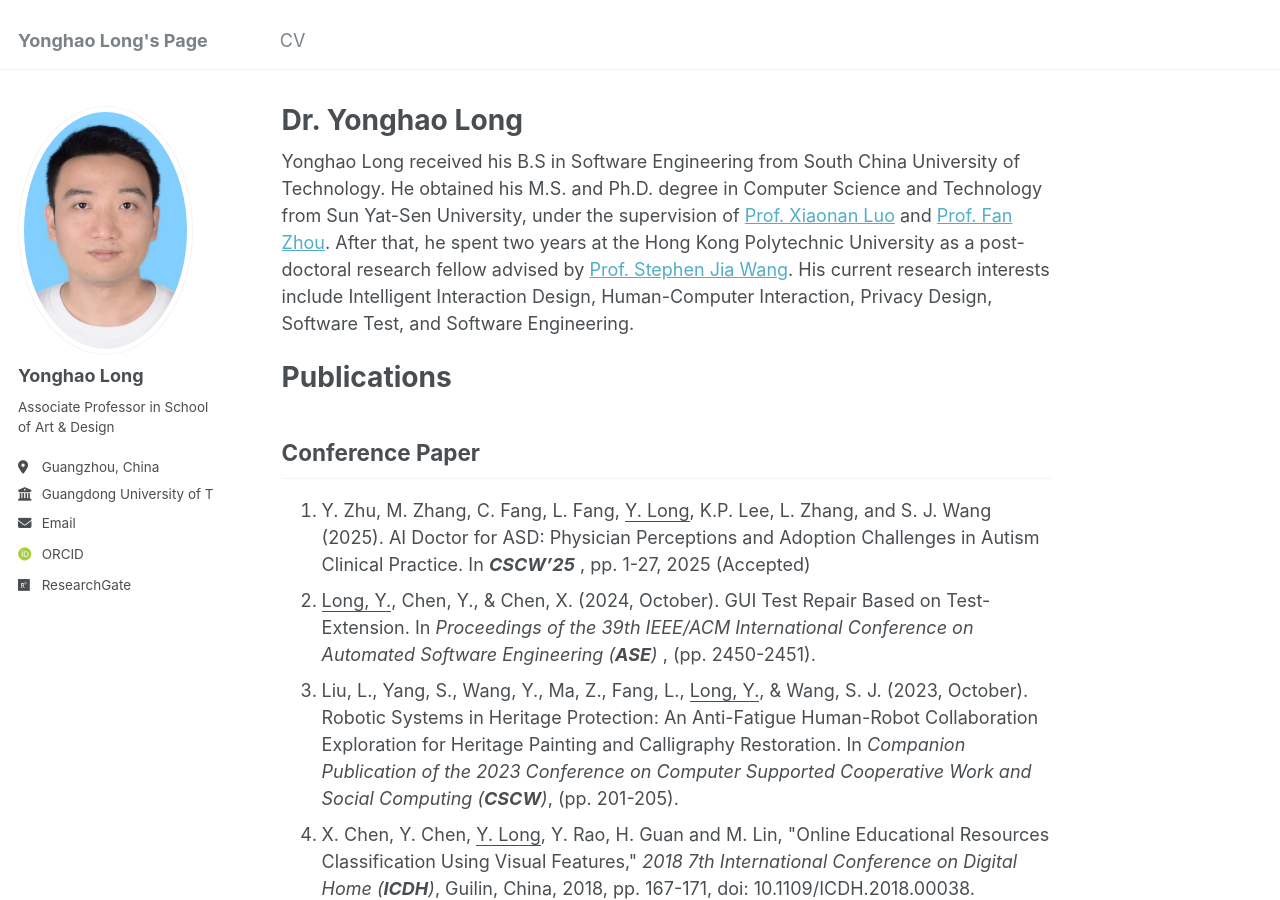
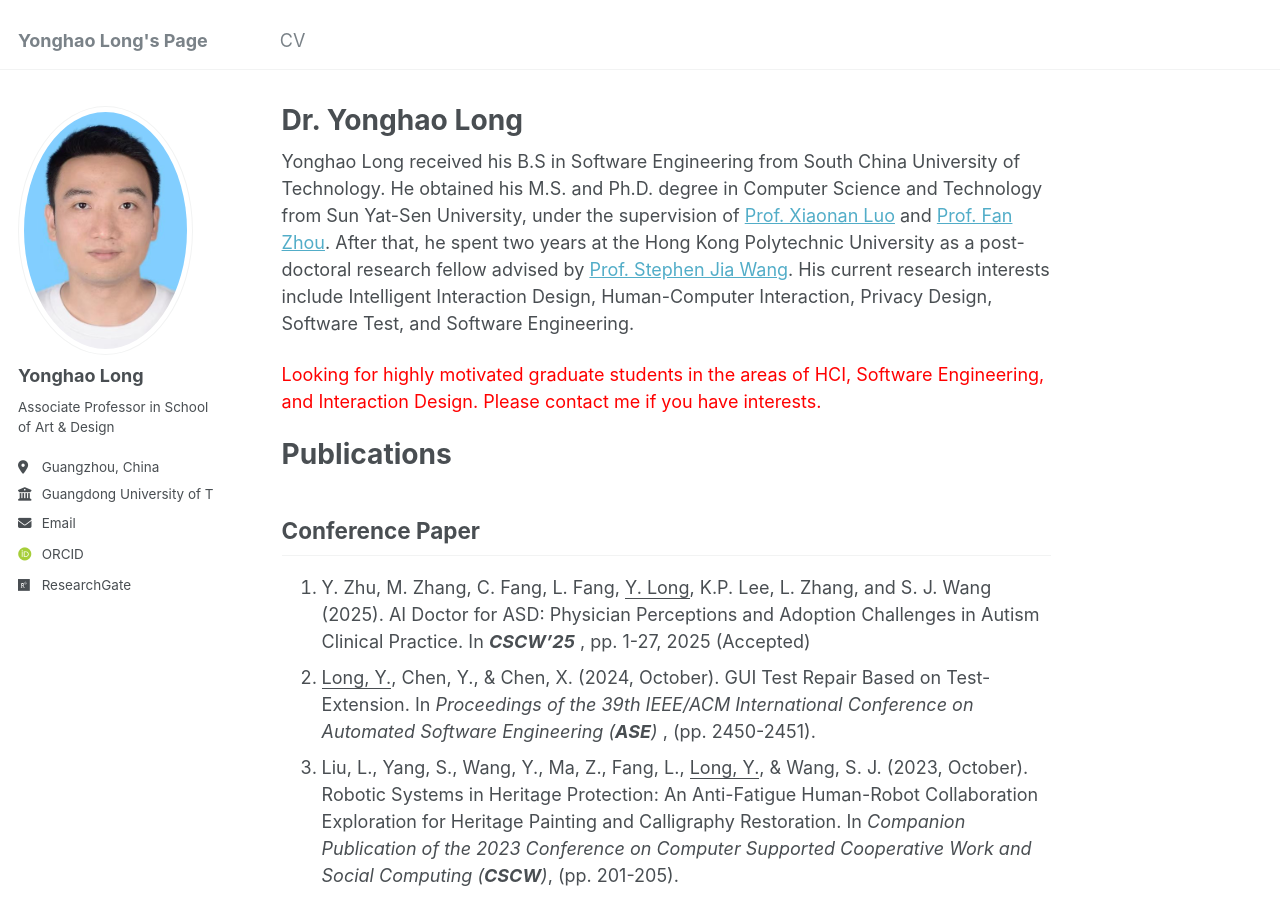
Before and after one commit to qoolyh/qoolyh.github.io, a Jekyll site: the page built from _pages/about.md, in a window 1280 px wide and 900 px high. Built offline with Jekyll 4.4.1, drawn with Linux system fonts in a browser that asks for light colours; some web fonts are replaced.

Commit message:
Update about.md

```diff
--- a/_pages/about.md
+++ b/_pages/about.md
@@ -8,6 +8,7 @@ redirect_from:
 ---
 Yonghao Long received his B.S in Software Engineering from South China University of Technology. He obtained his M.S. and Ph.D. degree in Computer Science and Technology from Sun Yat-Sen University, under the supervision of [Prof. Xiaonan Luo](https://www.guet.edu.cn/people2/1130199.html) and [Prof. Fan Zhou](https://cse.sysu.edu.cn/content/2531). After that, he spent two years at the Hong Kong Polytechnic University as a post-doctoral research fellow advised by [Prof. Stephen Jia Wang](https://www.polyu.edu.hk/sd/people/academic-staff/wang-stephen-jia/). His current research interests include Intelligent Interaction Design, Human-Computer Interaction, Privacy Design, Software Test, and Software Engineering.
 
+<span style="color:red">Looking for highly motivated graduate students in the areas of HCI, Software Engineering, and Interaction Design. Please contact me if you have interests.</span>
 
 Publications
 ======
```
